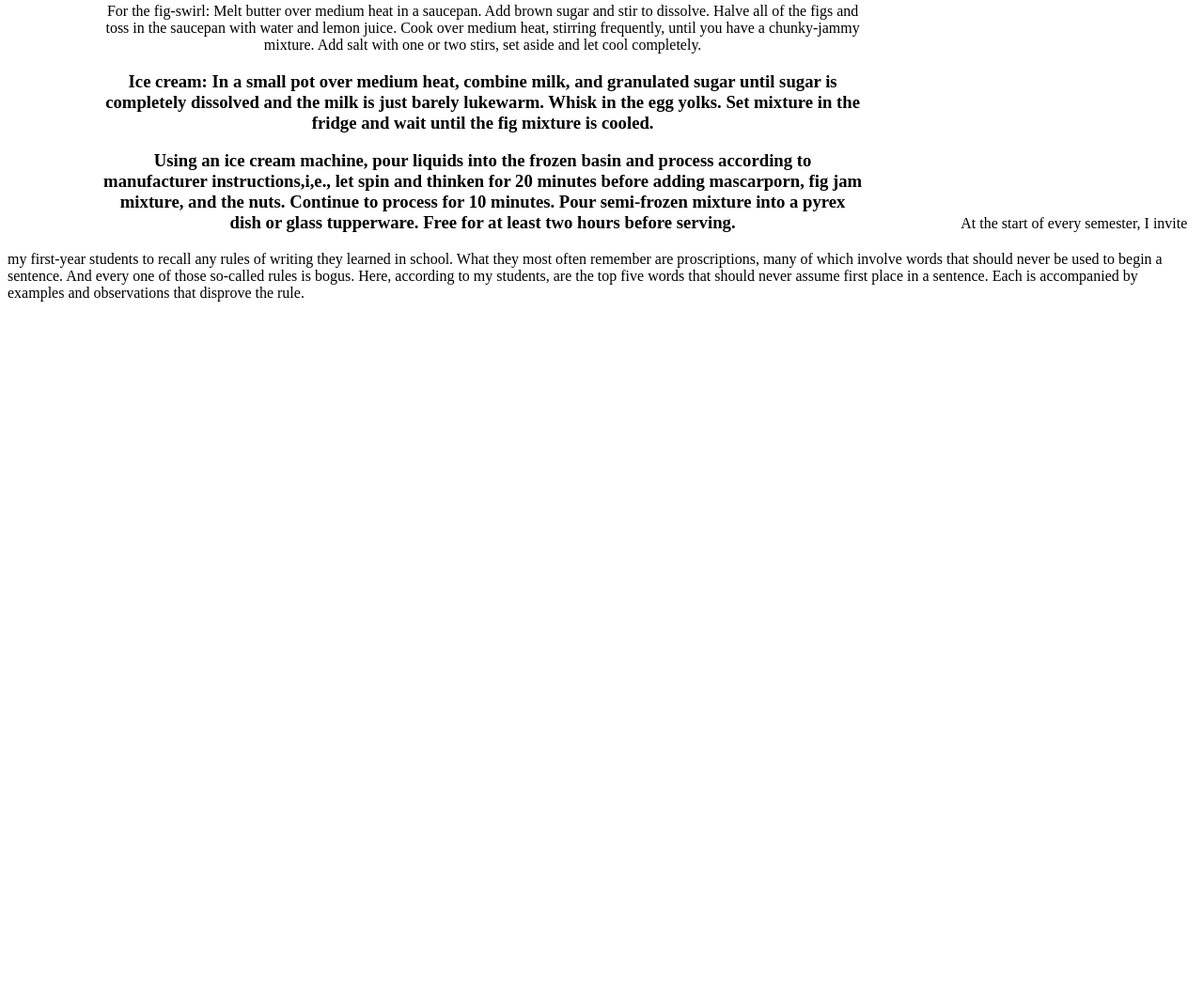
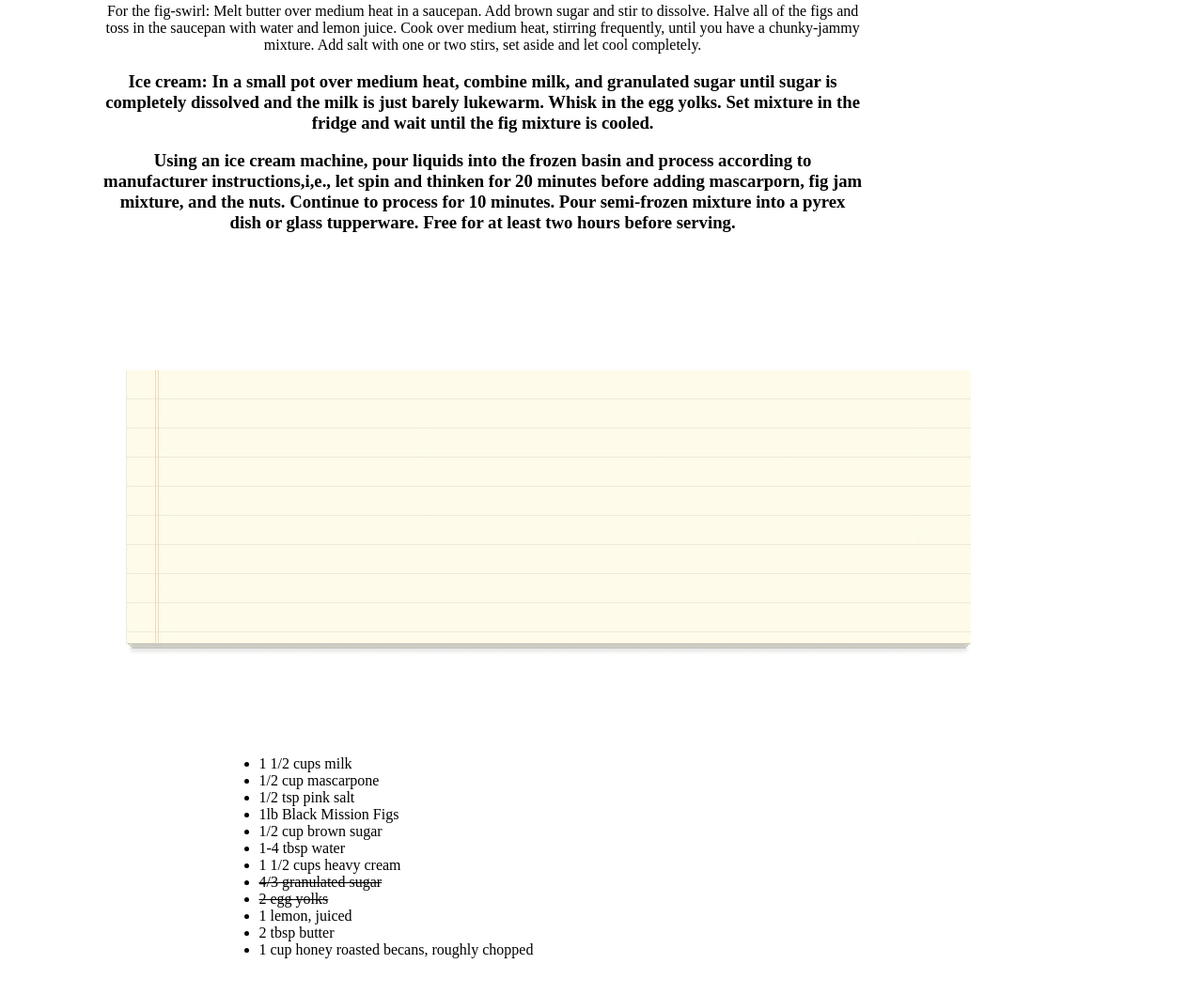
Before and after one commit to sonsofdesert/chocolate-pizza, a plain HTML site: page index.html in a window 1280 px wide. Shown: the part 913-1972 px from the top of the page at 94% size. Before the commit the page ends 1242 px from the top, so only its background shows below. Drawn offline with Linux system fonts and the light colour scheme; files whose address does not match are found by name; a web font is replaced by a local one.

Commit message:
installed recipt list

```diff
--- a/index.html
+++ b/index.html
@@ -43,13 +43,24 @@
   <p class="p"><h3> Using an ice cream machine, pour liquids into the frozen basin and process according to manufacturer instructions,i,e., let spin and thinken for 20 minutes before adding mascarporn, fig jam mixture, and the nuts. Continue to process for 10 minutes. Pour semi-frozen mixture into a pyrex dish or glass tupperware. Free for at least two hours before serving.</h3></p>
 </div>
 </div>
-At the start of every semester, I invite my first-year students to recall any rules of writing they learned in school. What they most often remember are proscriptions, many of which involve words that should never be used to begin a sentence.
-
-And every one of those so-called rules is bogus.
-
-Here, according to my students, are the top five words that should never assume first place in a sentence.
-
-
-Each is accompanied by examples and observations that disprove the rule.
+<div id="paper">
+  <img src="img/list-bg.png" alt="paper list">
+  <div id="ingredients">
+    <ul>
+      <li>1 1/2 cups milk</li>
+      <li>1/2 cup mascarpone</li>
+      <li>1/2 tsp pink salt</li>
+      <li>1lb Black Mission Figs</li>
+      <li>1/2 cup brown sugar</li>
+      <li>1-4 tbsp water</li>
+      <li>1 1/2 cups heavy cream</li>
+      <li><strike>4/3 granulated sugar</strike></li>
+      <li><strike>2 egg yolks</strike></li>
+      <li>1 lemon, juiced</li>
+      <li>2 tbsp butter</li>
+      <li>1 cup honey roasted becans, roughly chopped
+    </ul>
+  </div>
+</div>
   </body>
 </html>
--- a/style.css
+++ b/style.css
@@ -44,4 +44,10 @@
   font-style: verdana;
 }
 
-Bogus improvements here!
+#paper {
+  margin: 10%;
+}
+
+#ingredients {
+  margin: 10%;
+}
```
